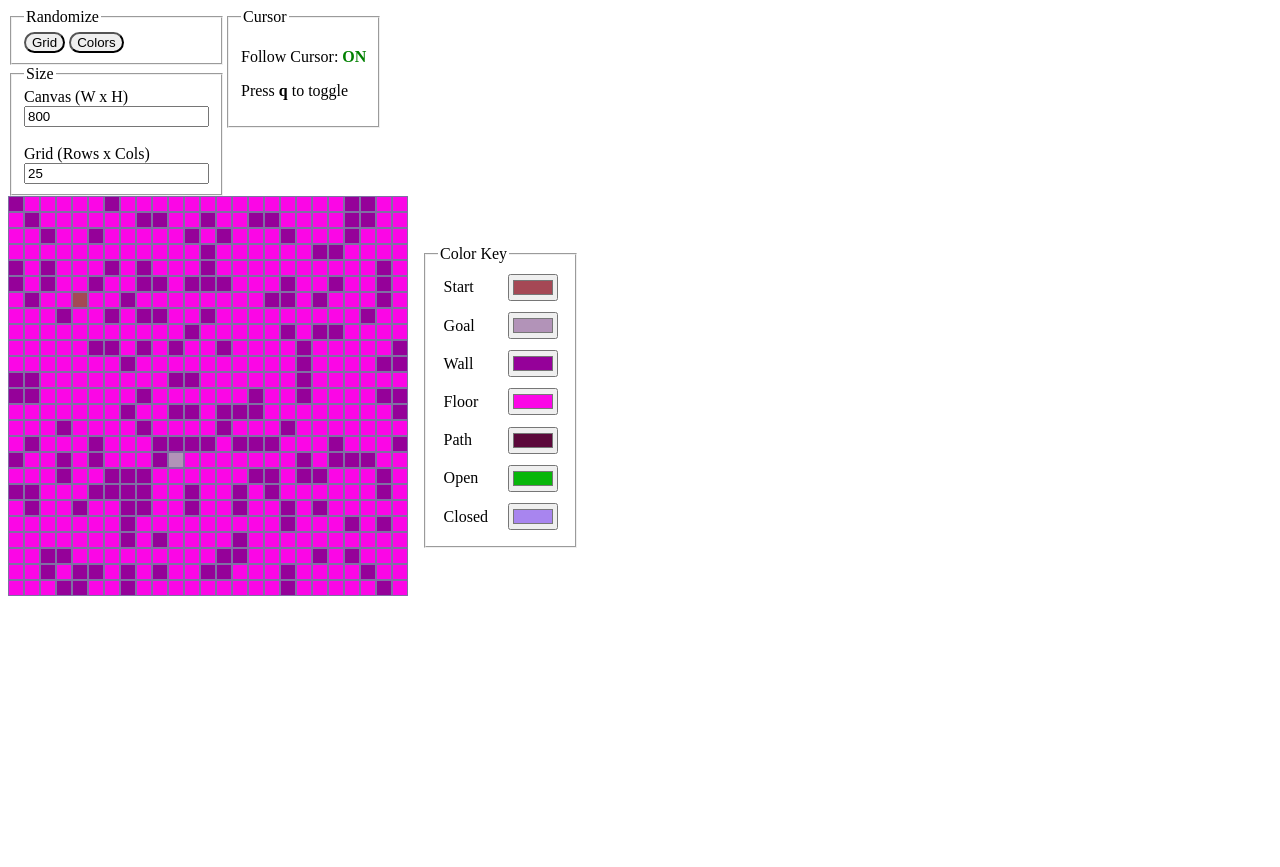
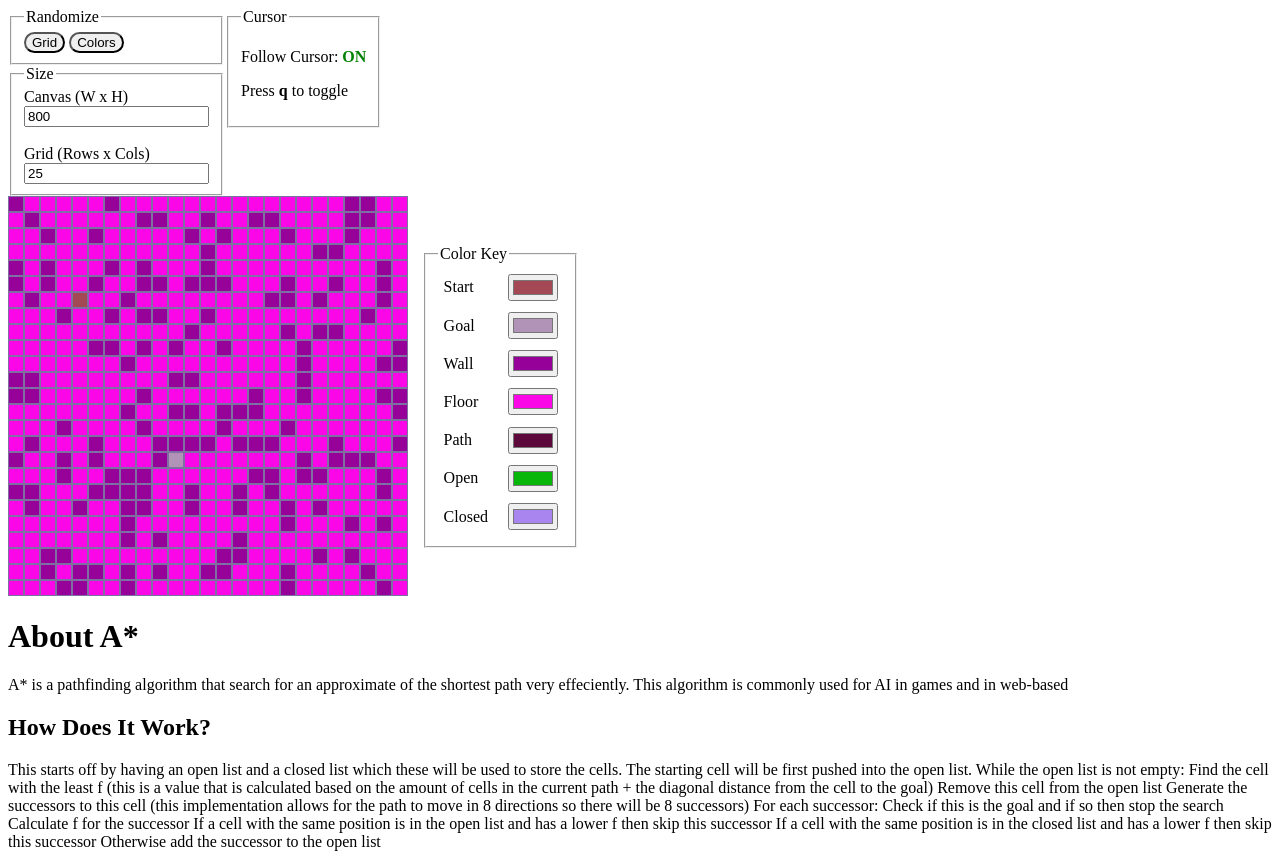
Before and after one commit to Ricksters2000/a-star-js, a plain HTML site: page index.html in a window 1280 px wide. Before the commit the page ends 800 px from the top, so only its background shows below. Drawn offline with Linux system fonts and the light colour scheme.

Commit message:
display inforamtion about A* algorithm

```diff
--- a/index.html
+++ b/index.html
@@ -92,6 +92,27 @@
             </div>
         </fieldset>
     </div>
+    <div>
+      <h1>About A*</h1>
+      <p>
+        A* is a pathfinding algorithm that search for an approximate of the shortest path very effeciently. This algorithm is commonly used for AI in games and in web-based
+      </p>
+      <h2>How Does It Work?</h2>
+      <p>
+        This starts off by having an open list and a closed list which these will be used to store the cells.
+        The starting cell will be first pushed into the open list.
+        While the open list is not empty:
+        Find the cell with the least f (this is a value that is calculated based on the amount of cells in the current path + the diagonal distance from the cell to the goal)
+        Remove this cell from the open list
+        Generate the successors to this cell (this implementation allows for the path to move in 8 directions so there will be 8 successors)
+        For each successor:
+        Check if this is the goal and if so then stop the search
+        Calculate f for the successor
+        If a cell with the same position is in the open list and has a lower f then skip this successor
+        If a cell with the same position is in the closed list and has a lower f then skip this successor
+        Otherwise add the successor to the open list
+      </p>
+    </div>
 
     <!-- classes -->
     <script src="src/classes/aStar.js"></script>
```
